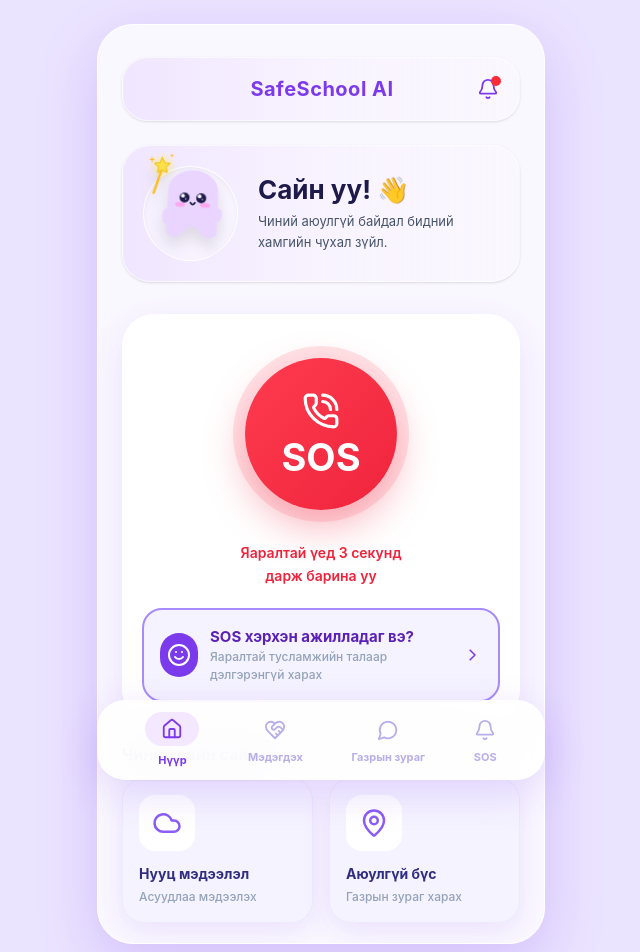
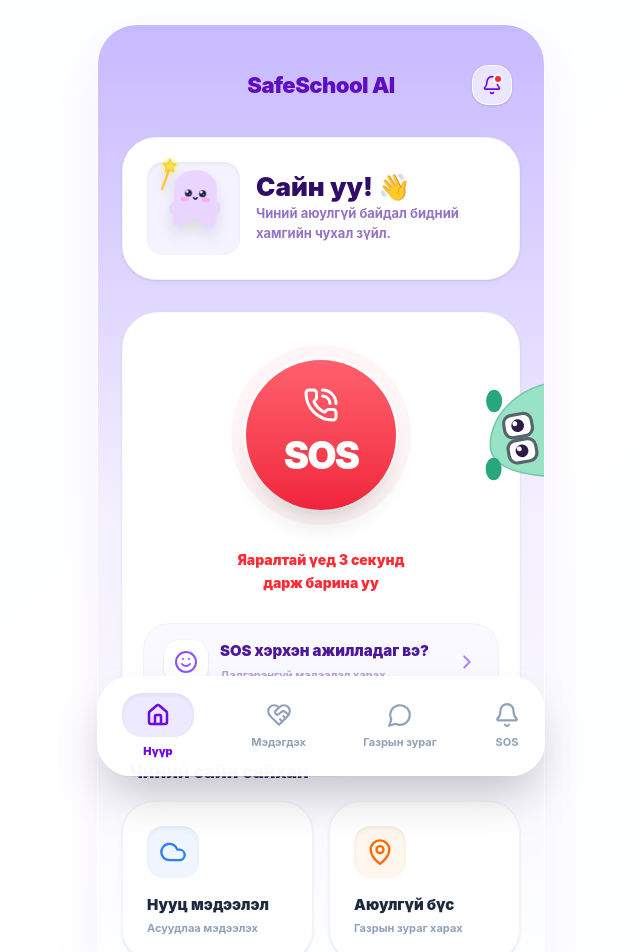
Before and after one commit to B231940002/Hackathon, a React (Vite) app in the folder Frontend/: page / in a window 1280 px wide. Shown: the top 952 px of the page, without its empty margins (319-959 px from the left). Built offline with nearby package versions, Linux system fonts and the light colour scheme.

Commit message:
home hesgiig ynzlav

```diff
--- a/Frontend/src/app/pages/Home.tsx
+++ b/Frontend/src/app/pages/Home.tsx
@@ -13,59 +13,67 @@ import {
 } from 'lucide-react';
 import { motion } from 'motion/react';
 
-// --- Маш Хөөрхөн, Ид шидийн Сүнс (Арын нил ягаан дугуйг хассан) ---
+// --- Peeking Kawaii Character (Нүдний гялалзалттай) ---
+const PeekingKawaiiRight = () => (
+  <div className="absolute -right-8 top-12 z-0 w-24 h-32 overflow-visible pointer-events-none">
+    <motion.svg
+      viewBox="0 0 120 150"
+      className="w-full h-full"
+      initial={{ x: 20 }}
+      animate={{ x: [20, 0, 20] }}
+      transition={{ duration: 6, repeat: Infinity, ease: "easeInOut" }}
+    >
+      <path
+        d="M 120,20 C 60,20 20,60 20,100 C 20,120 40,140 120,140 Z"
+        fill="#98E2C6"
+        stroke="#76C8A8"
+        strokeWidth="2"
+      />
+      <g transform="translate(35, 65) rotate(-10)">
+        <rect x="0" y="0" width="35" height="28" rx="10" stroke="#58636D" strokeWidth="4" fill="white" />
+        <rect x="0" y="32" width="35" height="28" rx="10" stroke="#58636D" strokeWidth="4" fill="white" />
+        <path d="M 17,28 L 17,32" stroke="#58636D" strokeWidth="4" />
+
+        <circle cx="17" cy="14" r="8" fill="#2D1B46" />
+        <circle cx="17" cy="46" r="8" fill="#2D1B46" />
+        <circle cx="14" cy="11" r="3" fill="white" />
+        <circle cx="14" cy="43" r="3" fill="white" />
+      </g>
+      <motion.ellipse cx="25" cy="45" rx="10" ry="14" fill="#28A67E" animate={{ x: [0, -2, 0] }} transition={{ duration: 3, repeat: Infinity }} />
+      <motion.ellipse cx="25" cy="130" rx="10" ry="14" fill="#28A67E" animate={{ x: [0, -2, 0] }} transition={{ duration: 3, repeat: Infinity, delay: 0.5 }} />
+    </motion.svg>
+  </div>
+);
+
+// --- Kawaii Ghost (Нүдний гялалзалттай) ---
 const KawaiiGhost = ({ sizeClass = "w-[120px] h-[120px]" }: any) => (
   <div className={`relative flex items-center justify-center ${sizeClass}`}>
-    {/* Арын нил ягаан гэрэлтэлтийг эндээс хассан */}
     <motion.svg
       viewBox="0 0 200 240"
       className="relative z-10 w-full h-full drop-shadow-xl overflow-visible"
       animate={{ y: [0, -10, 0], rotate: [0, 3, -2, 0] }}
       transition={{ duration: 4, repeat: Infinity, ease: 'easeInOut' }}
     >
-      {/* Ид шидийн саваа */}
-      <motion.g
-        transform="translate(15, 80)"
-        animate={{ rotate: [0, -12, 0], transformOrigin: "20px 85px" }}
-        transition={{ duration: 3, repeat: Infinity, ease: 'easeInOut' }}
-      >
+      <motion.g transform="translate(15, 80)" animate={{ rotate: [0, -12, 0], transformOrigin: "20px 85px" }} transition={{ duration: 3, repeat: Infinity }}>
         <circle cx="30" cy="30" r="25" fill="#FEF08A" opacity="0.5" filter="blur(5px)" />
         <line x1="30" y1="35" x2="10" y2="95" stroke="#FBBF24" strokeWidth="6" strokeLinecap="round" />
-        <path
-          d="M 30,10 L 36,22 L 49,24 L 39,33 L 42,46 L 30,40 L 18,46 L 21,33 L 11,24 L 24,22 Z"
-          fill="#FDE047"
-          stroke="#EAB308"
-          strokeWidth="2"
-          strokeLinecap="round"
-          strokeLinejoin="round"
-        />
-        <path d="M 0,15 L 10,15 M 5,10 L 5,20" stroke="#FBBF24" strokeWidth="2.5" strokeLinecap="round" />
-        <path d="M 50,5 L 56,5 M 53,2 L 53,8" stroke="#FBBF24" strokeWidth="2" strokeLinecap="round" />
+        <path d="M 30,10 L 36,22 L 49,24 L 39,33 L 42,46 L 30,40 L 18,46 L 21,33 L 11,24 L 24,22 Z" fill="#FDE047" stroke="#EAB308" strokeWidth="2" strokeLinecap="round" strokeLinejoin="round" />
       </motion.g>
-
-      {/* Сүнсний бие ба нүүр */}
       <g transform="translate(30, 15)">
-        <path
-          d="M 15,75 C 15,5 135,5 135,75 L 135,175 Q 115,195 95,170 Q 75,145 55,170 Q 35,195 15,175 Z"
-          fill="#E9D5FF"
-        />
+        <path d="M 15,75 C 15,5 135,5 135,75 L 135,175 Q 115,195 95,170 Q 75,145 55,170 Q 35,195 15,175 Z" fill="#E9D5FF" />
         <path d="M 25,120 Q 5,120 12,145" fill="none" stroke="#E9D5FF" strokeWidth="14" strokeLinecap="round" />
         <path d="M 125,120 Q 145,110 138,135" fill="none" stroke="#E9D5FF" strokeWidth="14" strokeLinecap="round" />
         <ellipse cx="45" cy="105" rx="12" ry="6" fill="#FF9CEE" opacity="0.8" />
         <ellipse cx="105" cy="105" rx="12" ry="6" fill="#FF9CEE" opacity="0.8" />
-        <circle cx="55" cy="88" r="12" fill="#1E1B4B" />
-        <circle cx="95" cy="88" r="12" fill="#1E1B4B" />
-        <circle cx="51" cy="84" r="4.5" fill="#FFFFFF" />
-        <circle cx="58" cy="91" r="1.5" fill="#FFFFFF" />
-        <circle cx="91" cy="84" r="4.5" fill="#FFFFFF" />
-        <circle cx="98" cy="91" r="1.5" fill="#FFFFFF" />
-        <path
-          d="M 70,100 Q 75,108 80,100"
-          fill="none"
-          stroke="#1E1B4B"
-          strokeWidth="4.5"
-          strokeLinecap="round"
-        />
+
+        <circle cx="55" cy="88" r="10" fill="#1E1B4B" />
+        <circle cx="95" cy="88" r="10" fill="#1E1B4B" />
+        <circle cx="51" cy="84" r="4" fill="white" />
+        <circle cx="58" cy="91" r="1.5" fill="white" />
+        <circle cx="91" cy="84" r="4" fill="white" />
+        <circle cx="98" cy="91" r="1.5" fill="white" />
+
+        <path d="M 70,100 Q 75,108 80,100" fill="none" stroke="#1E1B4B" strokeWidth="4.5" strokeLinecap="round" />
       </g>
     </motion.svg>
   </div>
@@ -75,19 +83,15 @@ interface HomeProps {
   onSOSClick: () => void;
 }
 
-type FillState = 'idle' | 'filling' | 'completed';
-
 export default function Home({ onSOSClick }: HomeProps) {
   const navigate = useNavigate();
-  const [fillState, setFillState] = useState<FillState>('idle');
+  const [fillState, setFillState] = useState<'idle' | 'filling' | 'completed'>('idle');
   const pressTimeout = useRef<number | null>(null);
-
   const CIRCUMFERENCE = 515.22;
 
   const handlePressStart = (e: React.PointerEvent<HTMLButtonElement>) => {
     e.preventDefault();
     if (fillState === 'completed') return;
-
     setFillState('filling');
     pressTimeout.current = window.setTimeout(() => {
       setFillState('completed');
@@ -96,190 +100,122 @@ export default function Home({ onSOSClick }: HomeProps) {
   };
 
   const handlePressEnd = () => {
-    if (pressTimeout.current) {
-      clearTimeout(pressTimeout.current);
-      pressTimeout.current = null;
-    }
-    if (fillState !== 'completed') {
-      setFillState('idle');
-    }
+    if (pressTimeout.current) { clearTimeout(pressTimeout.current); pressTimeout.current = null; }
+    if (fillState !== 'completed') setFillState('idle');
   };
 
-  useEffect(() => {
-    return () => {
-      if (pressTimeout.current) clearTimeout(pressTimeout.current);
-    };
-  }, []);
+  return (
+    /* АРЫН ДЭВТСГЭР ӨНГӨ: Зөөлөн нил ягаанаас цагаан руу ууссан (Gradient) */
+    <div className="min-h-screen bg-white/95 via-[#F3EFFF] to-white flex justify-center px-4 py-6 pb-28 font-sans relative">
+      <div className="w-full max-w-md  bg-gradient-to-b from-[#C7B9FF] via-[#F3EFFF] backdrop-blur-xl rounded-[40px] shadow-[0_20px_50px_rgba(124,58,237,0.08)] overflow-hidden flex flex-col relative border border-white">
+        <div className="px-6 pt-10 pb-5 flex-1 overflow-y-auto custom-scrollbar">
 
-  let strokeDashoffset = CIRCUMFERENCE;
-  let animDuration = 0;
-
-  if (fillState === 'idle') {
-    strokeDashoffset = CIRCUMFERENCE;
-    animDuration = 0;
-  } else if (fillState === 'filling') {
-    strokeDashoffset = 0;
-    animDuration = 3;
-  } else if (fillState === 'completed') {
-    strokeDashoffset = 0;
-    animDuration = 0;
-  }
-
-  return (
-    <div className="min-h-screen bg-[#EBE4FF] flex justify-center px-4 py-6 pb-28 font-sans">
-      <div className="w-full max-w-md bg-[#FCFAFF]/90 backdrop-blur-xl rounded-[36px] shadow-[0_20px_60px_rgba(124,58,237,0.22)] overflow-hidden border border-white">
-        <div className="px-6 pt-8 pb-5">
-
-          {/* Top Bar */}
-          <div className="flex items-center justify-between mb-6 bg-gradient-to-r from-[#F0E6FF] via-[#F8F3FF] to-transparent px-5 py-4 rounded-[26px] border border-white/60 shadow-sm">
-            <div className="w-[24px]"></div>
-            <h1 className="text-[#7C3AED] text-[20px] font-bold tracking-wide">
-              SafeSchool AI
-            </h1>
-            <button className="relative text-[#7C3AED]">
-              <Bell size={22} />
-              <span className="absolute -top-0.5 -right-0.5 w-2.5 h-2.5 bg-red-500 rounded-full" />
+          {/* Top Bar (Home иконыг устгасан) */}
+          <div className="flex items-center justify-between mb-8 px-2">
+            <div className="w-10 h-10 invisible" />
+            <h1 className="text-violet-800 text-[22px] font-black tracking-tight">SafeSchool AI</h1>
+            <button className="w-10 h-10 rounded-2xl bg-white/60 flex items-center justify-center text-violet-700 relative shadow-sm border border-white">
+              <Bell size={20} />
+              <span className="absolute top-2 right-2 w-2.5 h-2.5 bg-red-500 rounded-full border-2 border-white" />
             </button>
           </div>
 
           {/* Greeting */}
-          <div className="mb-8 bg-gradient-to-r from-[#F0E6FF] via-[#F8F3FF] to-transparent p-5 rounded-[28px] border border-white/60 shadow-sm flex items-center gap-4">
-            <div className="flex-shrink-0 w-[95px] h-[95px] rounded-full bg-white/40 border border-white/80 shadow-inner flex items-center justify-center p-1">
-              <KawaiiGhost sizeClass="w-[100px] h-[100px]" />
+          <div className="mb-8 bg-white p-6 rounded-[34px] shadow-sm flex items-center gap-4 border border-violet-50">
+            <div className="flex-shrink-0 bg-violet-50 rounded-2xl p-1 shadow-inner">
+              <KawaiiGhost sizeClass="w-[85px] h-[85px]" />
             </div>
-            <div className="flex-1 pl-1">
-              <h2 className="text-[#1E1B4B] text-[26px] font-bold mb-1 leading-tight">
-                Сайн уу! 👋
-              </h2>
-              <p className="text-[#475569] text-[13px] leading-relaxed">
-                Чиний аюулгүй байдал бидний хамгийн чухал зүйл.
-              </p>
+            <div className="flex-1">
+              <h2 className="text-violet-950 text-[26px] font-black mb-1 leading-none">Сайн уу! 👋</h2>
+              <p className="text-violet-900/60 text-[13px] font-bold">Чиний аюулгүй байдал бидний хамгийн чухал зүйл.</p>
             </div>
           </div>
 
           {/* SOS Card */}
-          <div className="bg-white rounded-[32px] shadow-[0_12px_40px_rgba(124,58,237,0.12)] px-5 pt-8 pb-5 mb-5 mt-2">
-            <div className="relative mx-auto w-[176px] h-[176px] flex items-center justify-center">
-              <svg
-                className="absolute inset-0 w-full h-full -rotate-90 pointer-events-none"
-                viewBox="0 0 176 176"
-              >
-                <circle
-                  cx="88" cy="88" r="82"
-                  fill="none"
-                  stroke="#FFE4E8"
-                  strokeWidth="12"
-                />
+          <div className="relative bg-white rounded-[36px] shadow-sm px-5 pt-8 pb-7 mb-7 border border-slate-50">
+
+            <PeekingKawaiiRight />
+
+            <div className="relative z-10 mx-auto w-[180px] h-[180px] flex items-center justify-center">
+              <svg className="absolute inset-0 w-full h-full -rotate-90 pointer-events-none" viewBox="0 0 176 176">
+                <circle cx="88" cy="88" r="82" fill="none" stroke="#FFF5F6" strokeWidth="12" />
                 <motion.circle
-                  cx="88" cy="88" r="82"
-                  fill="none"
-                  stroke="#EF233C"
-                  strokeWidth="12"
-                  strokeLinecap="round"
+                  cx="88" cy="88" r="82" fill="none" stroke="#FF3B4F" strokeWidth="12" strokeLinecap="round"
                   strokeDasharray={`${CIRCUMFERENCE} ${CIRCUMFERENCE}`}
-                  initial={{ strokeDashoffset: CIRCUMFERENCE }}
-                  animate={{ strokeDashoffset }}
-                  transition={{ duration: animDuration, ease: "linear" }}
+                  animate={{ strokeDashoffset: fillState === 'filling' ? 0 : CIRCUMFERENCE }}
+                  transition={{ duration: fillState === 'filling' ? 3 : 0.3, ease: "linear" }}
                 />
               </svg>
 
               <motion.button
-                onPointerDown={handlePressStart}
-                onPointerUp={handlePressEnd}
+                onPointerDown={handlePressStart} onPointerUp={handlePressEnd}
                 onPointerLeave={handlePressEnd}
-                onContextMenu={(e) => e.preventDefault()}
-                whileTap={{ scale: 0.95 }}
-                className="relative z-10 w-[152px] h-[152px] rounded-full bg-gradient-to-br from-[#FF3B4F] to-[#EF233C] shadow-[0_16px_40px_rgba(239,35,60,0.35)] flex flex-col items-center justify-center text-white touch-none select-none"
+                whileTap={{ scale: 0.93 }}
+                className="relative z-10 w-[150px] h-[150px] rounded-full bg-gradient-to-b from-[#FF5F6D] to-[#EF233C] shadow-xl flex flex-col items-center justify-center text-white touch-none"
               >
-                <PhoneCall size={38} className="mb-2" />
-                <span className="text-[38px] font-bold leading-none">
-                  SOS
-                </span>
+                <PhoneCall size={36} className="mb-1" />
+                <span className="text-[38px] font-black tracking-tighter">SOS</span>
               </motion.button>
             </div>
 
-            <p className="text-center text-[#EF233C] font-semibold text-[14px] mt-5 leading-relaxed">
+            <p className="relative z-10 text-center text-red-500 font-black text-[14px] mt-6 leading-relaxed">
               Яаралтай үед 3 секунд <br /> дарж барина уу
             </p>
 
             <motion.button
-              whileTap={{ scale: 0.98 }}
-              onClick={() => navigate('/sos-info')}
-              className="mt-5 w-full border-2 border-[#A78BFA] rounded-[20px] px-4 py-4 flex items-center justify-between bg-[#F5F3FF]"
+              whileTap={{ scale: 0.98 }} onClick={() => navigate('/sos-info')}
+              className="relative z-10 mt-7 w-full rounded-[26px] px-5 py-4 flex items-center justify-between bg-violet-50/50 border border-violet-100/50 hover:bg-violet-50 transition-colors"
             >
               <div className="flex items-center gap-3">
-                <div className="w-11 h-11 rounded-full bg-[#7C3AED] flex items-center justify-center">
-                  <Smile className="text-white" size={24} />
-                </div>
+                <div className="w-11 h-11 rounded-2xl bg-white flex items-center justify-center text-violet-500 shadow-sm"><Smile size={24} /></div>
                 <div className="text-left">
-                  <h3 className="text-[#5B21B6] font-bold text-[15px]">
-                    SOS хэрхэн ажилладаг вэ?
-                  </h3>
-                  <p className="text-[#94A3B8] text-[12px]">
-                    Яаралтай тусламжийн талаар дэлгэрэнгүй харах
-                  </p>
+                  <h3 className="text-violet-900 font-black text-[15px]">SOS хэрхэн ажилладаг вэ?</h3>
+                  <p className="text-violet-900/40 text-[11px] font-bold mt-1">Дэлгэрэнгүй мэдээлэл харах</p>
                 </div>
               </div>
-              <ChevronRight className="text-[#7C3AED]" size={22} />
+              <ChevronRight className="text-violet-400" size={22} />
             </motion.button>
           </div>
 
-          {/* Wellbeing */}
-          <h3 className="text-[#1E1B4B] font-bold text-[16px] mb-3">
-            Чиний сайн сайхан
-          </h3>
-
+          {/* Wellbeing Grid */}
+          <h3 className="text-violet-950 font-black text-[18px] mb-4 px-2">Чиний сайн сайхан</h3>
           <div className="grid grid-cols-2 gap-4">
             <motion.button
-              whileTap={{ scale: 0.95 }}
-              onClick={() => navigate('/report')}
-              className="bg-[#F5F3FF] rounded-[22px] p-4 shadow-[0_8px_28px_rgba(124,58,237,0.12)] text-left border border-[#EDE9FE]"
+              whileTap={{ scale: 0.96 }} onClick={() => navigate('/report')}
+              className="bg-white rounded-[32px] p-6 shadow-sm border border-slate-100 text-left"
             >
-              <div className="w-14 h-14 rounded-2xl bg-white flex items-center justify-center mb-3">
-                <Cloud className="text-[#8B5CF6]" size={30} />
-              </div>
-              <h4 className="text-[#312E81] font-bold text-[14px]">Нууц мэдээлэл</h4>
-              <p className="text-[#94A3B8] text-[12px] mt-1">Асуудлаа мэдээлэх</p>
+              <div className="w-13 h-13 rounded-2xl bg-blue-50 flex items-center justify-center mb-4 text-blue-500 shadow-inner"><Cloud size={28} /></div>
+              <h4 className="text-slate-800 font-black text-[15px]">Нууц мэдээлэл</h4>
+              <p className="text-slate-400 text-[11px] mt-1 font-bold">Асуудлаа мэдээлэх</p>
             </motion.button>
 
             <motion.button
-              whileTap={{ scale: 0.95 }}
-              onClick={() => navigate('/heatmap')}
-              className="bg-[#F5F3FF] rounded-[22px] p-4 shadow-[0_8px_28px_rgba(124,58,237,0.12)] text-left border border-[#EDE9FE]"
+              whileTap={{ scale: 0.96 }} onClick={() => navigate('/heatmap')}
+              className="bg-white rounded-[32px] p-6 shadow-sm border border-slate-100 text-left"
             >
-              <div className="w-14 h-14 rounded-2xl bg-white flex items-center justify-center mb-3">
-                <MapPin className="text-[#8B5CF6]" size={30} />
-              </div>
-              <h4 className="text-[#312E81] font-bold text-[14px]">Аюулгүй бүс</h4>
-              <p className="text-[#94A3B8] text-[12px] mt-1">Газрын зураг харах</p>
+              <div className="w-13 h-13 rounded-2xl bg-orange-50 flex items-center justify-center mb-4 text-orange-500 shadow-inner"><MapPin size={28} /></div>
+              <h4 className="text-slate-800 font-black text-[15px]">Аюулгүй бүс</h4>
+              <p className="text-slate-400 text-[11px] mt-1 font-bold">Газрын зураг харах</p>
             </motion.button>
           </div>
         </div>
       </div>
 
-      {/* Bottom Nav */}
-      <div className="fixed bottom-5 left-1/2 -translate-x-1/2 w-[92%] max-w-md bg-white/90 backdrop-blur-xl rounded-[28px] shadow-[0_12px_40px_rgba(124,58,237,0.18)] px-6 py-3 z-50">
-        <div className="flex items-center justify-around">
-          <button onClick={() => navigate('/')} className="flex flex-col items-center gap-1 text-[#7C3AED]">
-            <div className="bg-[#F3E8FF] px-4 py-1.5 rounded-full flex items-center justify-center">
-              <HomeIcon size={22} className="text-[#7C3AED]" />
-            </div>
-            <span className="text-[11px] font-bold mt-0.5">Нүүр</span>
+      {/* Floating Bottom Nav */}
+      <div className="fixed bottom-6 left-1/2 -translate-x-1/2 w-[92%] max-w-md bg-white/95 backdrop-blur-xl rounded-[34px] shadow-2xl px-6 py-4 z-50 border border-white/50">
+        <div className="flex items-center justify-between">
+          <button onClick={() => navigate('/')} className="flex flex-col items-center gap-1 text-violet-700 font-black">
+            <div className="bg-violet-100 px-6 py-2.5 rounded-[20px] shadow-inner"><HomeIcon size={24} strokeWidth={2.5} /></div>
+            <span className="text-[11px] mt-0.5">Нүүр</span>
           </button>
-
-          <button onClick={() => navigate('/report')} className="flex flex-col items-center gap-1 text-[#B8AEEA] pt-1">
-            <HeartHandshake size={22} />
-            <span className="text-[11px] font-bold mt-1">Мэдэгдэх</span>
+          <button onClick={() => navigate('/report')} className="flex flex-col items-center gap-1.5 text-slate-400 py-1 font-bold">
+            <HeartHandshake size={26} strokeWidth={2} /><span className="text-[11px]">Мэдэгдэх</span>
           </button>
-
-          <button onClick={() => navigate('/heatmap')} className="flex flex-col items-center gap-1 text-[#B8AEEA] pt-1">
-            <MessageCircle size={22} />
-            <span className="text-[11px] font-bold mt-1">Газрын зураг</span>
+          <button onClick={() => navigate('/heatmap')} className="flex flex-col items-center gap-1.5 text-slate-400 py-1 font-bold">
+            <MessageCircle size={26} strokeWidth={2} /><span className="text-[11px]">Газрын зураг</span>
           </button>
-
-          <button onClick={onSOSClick} className="flex flex-col items-center gap-1 text-[#B8AEEA] pt-1">
-            <Bell size={22} />
-            <span className="text-[11px] font-bold mt-1">SOS</span>
+          <button onClick={onSOSClick} className="flex flex-col items-center gap-1.5 text-slate-400 py-1 font-bold">
+            <Bell size={26} strokeWidth={2} /><span className="text-[11px]">SOS</span>
           </button>
         </div>
       </div>
```
